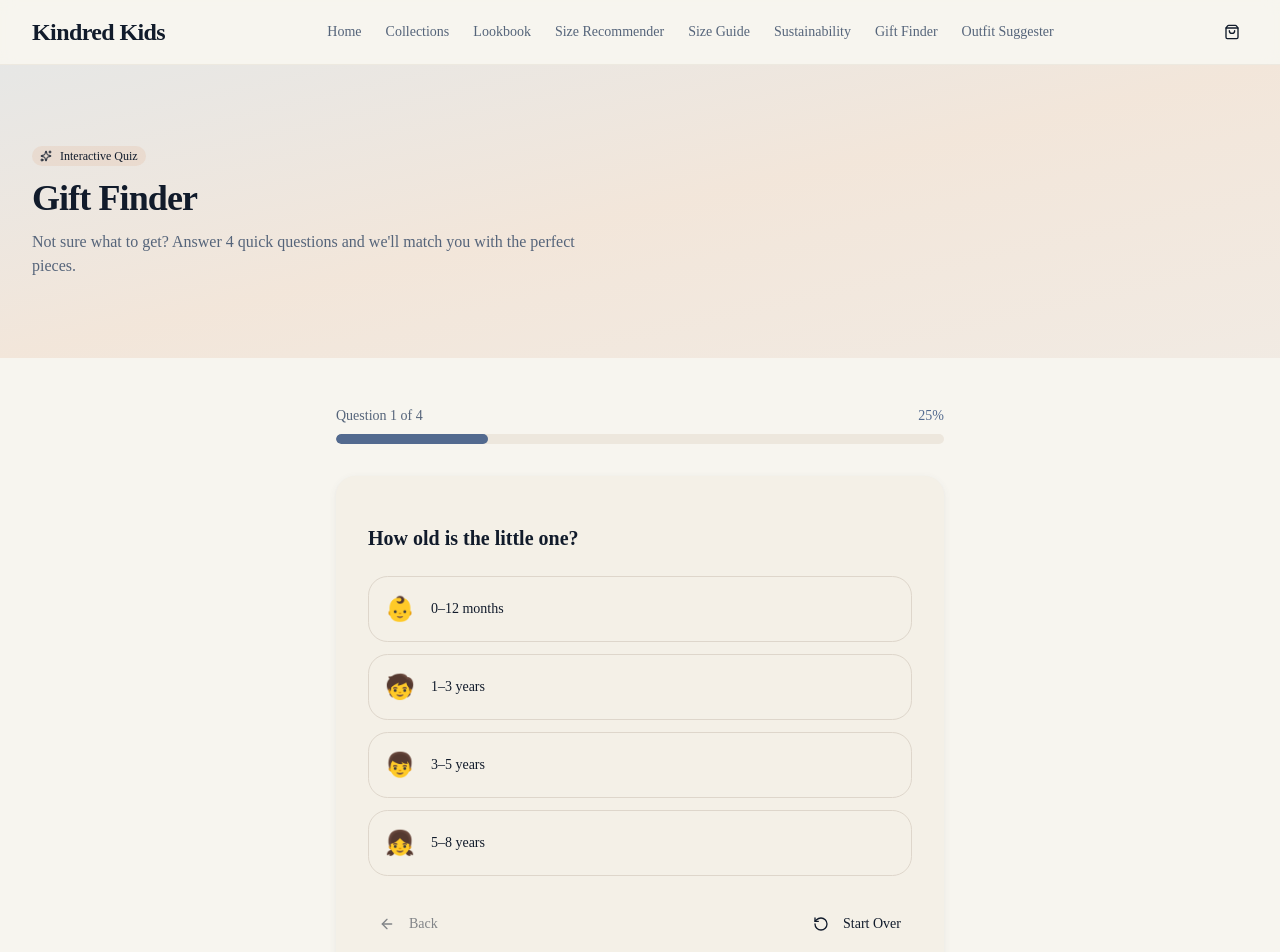
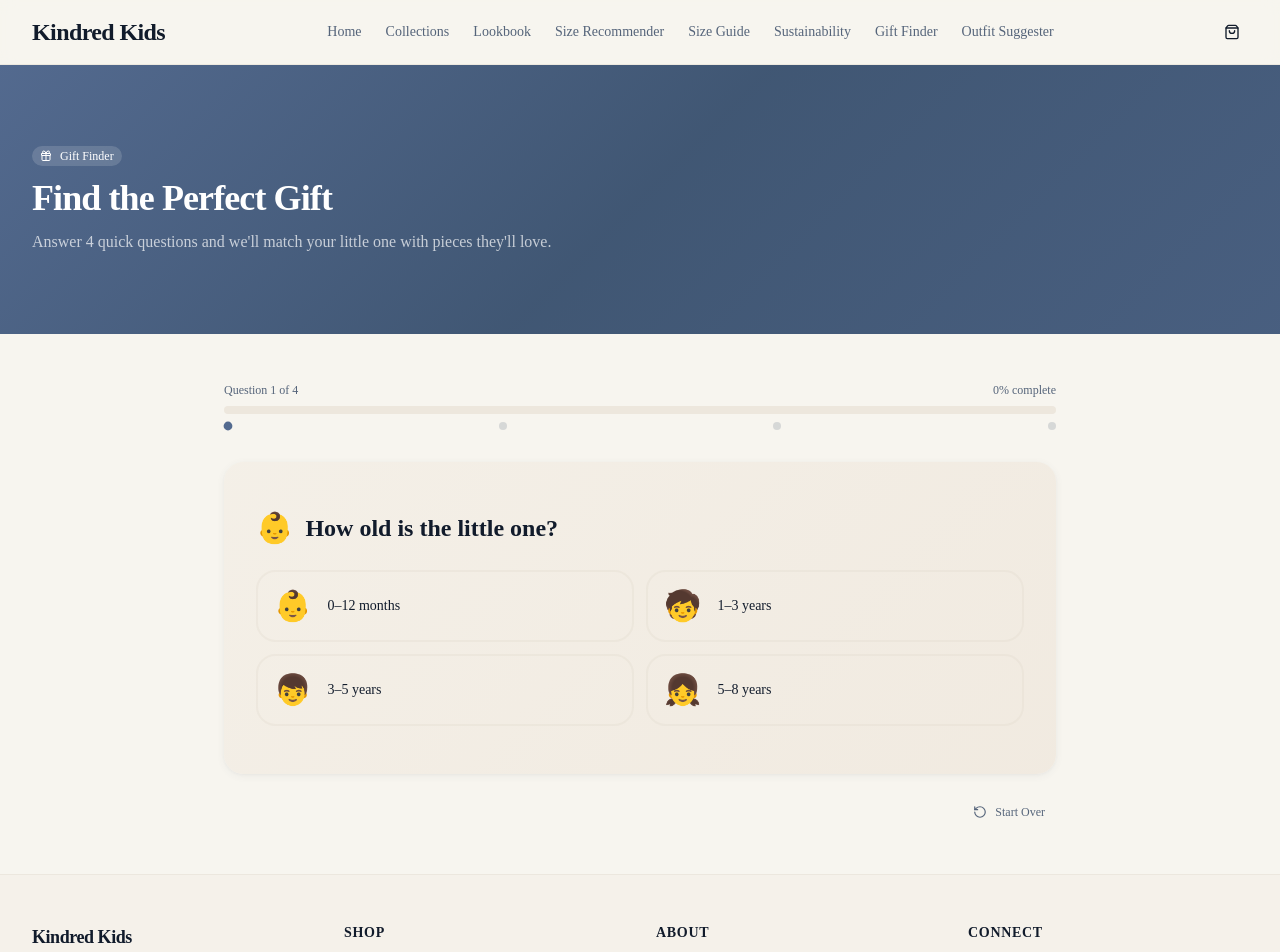
Before and after one commit to anas-khan-antimatter/mkt-kindred-kids, a Next.js app: page /gift-finder in a window 1280 px wide. Shown: the top 952 px of the page. Built offline with nearby package versions, Linux system fonts and the light colour scheme.

Commit message:
antimatter: checkpoint c-1790732968742-bn6mm

```diff
--- a/src/app/gift-finder/page.tsx
+++ b/src/app/gift-finder/page.tsx
@@ -1,7 +1,7 @@
 "use client";
 
-import { useState } from "react";
-import { Sparkles, ArrowRight, ArrowLeft, RotateCcw, ShoppingBag, Check } from "lucide-react";
+import { useState, useEffect } from "react";
+import { Sparkles, ArrowRight, ArrowLeft, RotateCcw, ShoppingBag, Check, Heart, Star, Gift } from "lucide-react";
 import { Button } from "@/components/ui/button";
 import { Card, CardContent } from "@/components/ui/card";
 import { Badge } from "@/components/ui/badge";
@@ -51,73 +51,93 @@ const questions = [
   },
 ];
 
+const categoryMeta: Record<string, { emoji: string }> = {
+  dresses: { emoji: "👗" },
+  rompers: { emoji: "🦺" },
+  tops: { emoji: "👕" },
+  bottoms: { emoji: "👖" },
+  layers: { emoji: "🧥" },
+};
+
+const personalityResultTitles: Record<string, string> = {
+  adventurous: "For the Little Explorer",
+  creative: "For the Mini Maker",
+  gentle: "For the Cozy Cuddler",
+  silly: "For the Joyful Jester",
+};
+
+/* ── Wishlist helpers ── */
+function getWishlist(): string[] {
+  try { return JSON.parse(localStorage.getItem("kindred-wishlist") || "[]"); }
+  catch { return []; }
+}
+function toggleWishlistId(id: string): string[] {
+  const current = getWishlist();
+  const idx = current.indexOf(id);
+  if (idx >= 0) current.splice(idx, 1);
+  else current.push(id);
+  localStorage.setItem("kindred-wishlist", JSON.stringify(current));
+  return [...current];
+}
+
 type Answers = Record<string, string>;
 
-function ResultCard({ product, addItem, delay }: { product: typeof products[0]; addItem: (item: any) => void; delay: number }) {
+function ResultCard({ product, delay }: { product: typeof products[0]; delay: number }) {
   const [added, setAdded] = useState(false);
+  const [inWishlist, setInWishlist] = useState(false);
+  const { addItem } = useCart();
+
+  useEffect(() => {
+    setInWishlist(getWishlist().includes(product.id));
+  }, [product.id]);
 
   const handleAdd = () => {
-    addItem({
-      id: product.id,
-      name: product.name,
-      price: product.price,
-      size: product.sizes[0],
-      color: product.colors[0].name,
-      image: product.image,
-      quantity: 1,
-    });
+    addItem({ id: product.id, name: product.name, price: product.price, size: product.sizes[0], color: product.colors[0].name, image: product.image, quantity: 1 });
     setAdded(true);
     setTimeout(() => setAdded(false), 1500);
   };
 
+  const toggleWish = () => {
+    const updated = toggleWishlistId(product.id);
+    setInWishlist(updated.includes(product.id));
+  };
+
   return (
     <div
-      className="animate-in fade-in slide-in-from-bottom-4 opacity-0 animation-delay-200 animation-fill-forwards"
+      className="animate-in fade-in slide-in-from-bottom-4 duration-400 fill-mode-backwards"
       style={{ animationDelay: `${delay}ms` }}
     >
-      <Card className="overflow-hidden border-0 bg-card-soft shadow-soft transition-all hover:shadow-md">
-        <div className="aspect-square w-full bg-gradient-to-br from-muted to-muted/50 flex items-center justify-center relative">
-          <span className="text-5xl opacity-60 select-none">
-            {product.category === "dresses"
-              ? "👗"
-              : product.category === "rompers"
-              ? "🦺"
-              : product.category === "tops"
-              ? "👕"
-              : product.category === "bottoms"
-              ? "👖"
-              : "🧥"}
+      <Card className="overflow-hidden border-0 bg-card-soft shadow-soft transition-all hover:shadow-bouncy hover:-translate-y-0.5 group">
+        <div className="aspect-square w-full bg-editorial flex items-center justify-center relative">
+          <span className="text-6xl opacity-40 select-none transition-transform duration-500 group-hover:scale-125">
+            {categoryMeta[product.category]?.emoji || "🧵"}
           </span>
+          {/* Wishlist heart */}
+          <button
+            onClick={(e) => { e.stopPropagation(); toggleWish(); }}
+            className="absolute top-2.5 left-2.5 h-7 w-7 flex items-center justify-center rounded-full bg-white/70 backdrop-blur-sm transition-all hover:scale-110 active:scale-90"
+            aria-label={inWishlist ? "Remove from wishlist" : "Add to wishlist"}
+          >
+            <Heart className={`h-3.5 w-3.5 ${inWishlist ? "fill-primary text-primary" : "text-muted-foreground"}`} />
+          </button>
+          <Badge className="absolute top-2.5 right-2.5 text-[10px] bg-white/80 text-foreground border-0 backdrop-blur-sm shadow-sm">
+            ${product.price}
+          </Badge>
         </div>
-        <CardContent className="p-4">
-          <h3 className="font-semibold text-sm">{product.name}</h3>
-          <p className="mt-1 text-lg font-bold text-primary">${product.price}</p>
-          <p className="text-xs text-muted-foreground mt-1 line-clamp-1">{product.material}</p>
-          <div className="mt-2 flex gap-1">
+        <CardContent className="p-3.5">
+          <h3 className="font-semibold text-sm group-hover:text-primary transition-colors">{product.name}</h3>
+          <p className="text-xs text-muted-foreground mt-0.5 line-clamp-1">{product.material}</p>
+          <div className="mt-1.5 flex gap-1">
             {product.colors.map((color) => (
-              <span
-                key={color.name}
-                className="inline-block h-3 w-3 rounded-full border border-border"
-                style={{ backgroundColor: color.hex }}
-              />
+              <span key={color.name} className="inline-block h-2.5 w-2.5 rounded-full border border-border/50" style={{ backgroundColor: color.hex }} />
             ))}
           </div>
           <Button
             size="sm"
-            className={`w-full mt-3 text-xs rounded-full transition-all ${added ? "bg-green-600 hover:bg-green-700" : ""}`}
+            className={`w-full mt-2.5 text-xs rounded-full transition-all ${added ? "bg-green-600 hover:bg-green-700" : ""}`}
             onClick={handleAdd}
           >
-            {added ? (
-              <>
-                <Check className="mr-1 h-3 w-3" />
-                Added!
-              </>
-            ) : (
-              <>
-                <ShoppingBag className="mr-1 h-3 w-3" />
-                Add to Bag
-              </>
-            )}
+            {added ? <><Check className="mr-1 h-3 w-3" /> Added!</> : <><ShoppingBag className="mr-1 h-3 w-3" /> Add to Bag</>}
           </Button>
         </CardContent>
       </Card>
@@ -130,6 +150,7 @@ export default function GiftFinderPage() {
   const [answers, setAnswers] = useState<Answers>({});
   const [result, setResult] = useState<{ title: string; picks: typeof products } | null>(null);
   const [showResult, setShowResult] = useState(false);
+  const [animKey, setAnimKey] = useState(0);
   const { addItem } = useCart();
 
   const handleAnswer = (value: string) => {
@@ -137,19 +158,25 @@ export default function GiftFinderPage() {
     setAnswers(updated);
 
     if (step < questions.length - 1) {
+      setAnimKey((k) => k + 1);
       setStep(step + 1);
     } else {
       generateResult(updated);
     }
   };
 
+  const handleBack = () => {
+    if (step > 0) {
+      setAnimKey((k) => k + 1);
+      setStep(step - 1);
+    }
+  };
+
   const generateResult = (answers: Answers) => {
-    // Score each product against the quiz answers for better matching
     type Scored = { product: typeof products[0]; score: number };
     const scored: Scored[] = products.map((p) => {
       let score = 0;
 
-      // Age matching
       if (answers.age === "infant") {
         if (p.sizes.includes("2T") || p.sizes.includes("3T")) score += 30;
         if (p.ageRange.includes("toddler")) score += 10;
@@ -164,200 +191,201 @@ export default function GiftFinderPage() {
         if (p.sizes.includes("6") || p.sizes.includes("7") || p.sizes.includes("8")) score += 10;
       }
 
-      // Personality matching
-      if (answers.personality === "adventurous" || answers.personality === "silly") {
-        if (p.name.toLowerCase().includes("ramble") || p.name.toLowerCase().includes("dungaree") || p.name.toLowerCase().includes("jogger")) score += 25;
-        if (p.category === "rompers" || p.category === "bottoms") score += 10;
+      if (answers.personality === "adventurous") {
+        if (p.category === "bottoms" || p.category === "rompers") score += 20;
       } else if (answers.personality === "creative") {
-        if (p.name.toLowerCase().includes("smock") || p.name.toLowerCase().includes("tee") || p.name.toLowerCase().includes("hoodie")) score += 25;
-        if (p.category === "dresses" || p.category === "tops" || p.category === "layers") score += 10;
+        if (p.colors.length > 1) score += 20;
+        if (p.name.toLowerCase().includes("bloom") || p.name.toLowerCase().includes("art")) score += 15;
       } else if (answers.personality === "gentle") {
-        if (p.name.toLowerCase().includes("cardigan") || p.name.toLowerCase().includes("pinafore") || p.name.toLowerCase().includes("smock")) score += 25;
-        if (p.category === "dresses" || p.category === "layers") score += 10;
+        if (p.material.toLowerCase().includes("cotton") || p.material.toLowerCase().includes("knit")) score += 20;
+        if (p.name.toLowerCase().includes("cloud") || p.name.toLowerCase().includes("bloom")) score += 15;
+      } else if (answers.personality === "silly") {
+        if (p.colors.some((c) => c.hex === "#f5d742" || c.hex === "#C23B22")) score += 15;
+        if (p.category === "tops" || p.category === "rompers") score += 15;
       }
 
-      // Occasion matching
-      if (answers.occasion === "party") {
-        if (p.colors.some((c) => c.name.toLowerCase().includes("pink") || c.name.toLowerCase().includes("yellow") || c.name.toLowerCase().includes("wildflower"))) score += 15;
-        if (p.category === "dresses") score += 10;
-      } else if (answers.occasion === "everyday") {
-        if (p.category === "bottoms" || p.category === "rompers") score += 15;
-        if (p.material.toLowerCase().includes("cotton") && p.material.toLowerCase().includes("linen")) score += 5;
+      if (answers.occasion === "everyday") {
+        if (p.price && p.price <= 40) score += 20;
+        if (p.category === "bottoms" || p.category === "tops") score += 10;
+      } else if (answers.occasion === "party") {
+        if (p.category === "dresses") score += 25;
+        if (p.name.toLowerCase().includes("dress") || p.name.toLowerCase().includes("bloom")) score += 15;
       } else if (answers.occasion === "photo") {
-        if (p.colors.some((c) => c.name.toLowerCase().includes("blush") || c.name.toLowerCase().includes("navy") || c.name.toLowerCase().includes("sage"))) score += 15;
-        score += 10; // all pieces are photo-ready
+        if (p.colors.length >= 2) score += 20;
+        if (p.details.length >= 3) score += 10;
       } else if (answers.occasion === "seasonal") {
-        if (p.name.toLowerCase().includes("cardigan") || p.name.toLowerCase().includes("hoodie") || p.name.toLowerCase().includes("pinafore")) score += 15;
+        if (p.season.length >= 2) score += 20;
       }
 
-      // Style matching
       if (answers.style === "boho") {
-        if (p.material.toLowerCase().includes("linen") || p.name.toLowerCase().includes("pinafore") || p.name.toLowerCase().includes("smock")) score += 15;
+        if (p.material.toLowerCase().includes("linen")) score += 25;
+        if (p.name.toLowerCase().includes("ramble") || p.name.toLowerCase().includes("bloom")) score += 15;
       } else if (answers.style === "nautical") {
-        if (p.name.toLowerCase().includes("ocean") || p.name.toLowerCase().includes("stripe") || p.name.toLowerCase().includes("navy")) score += 15;
-        if (p.category === "tops" || p.category === "bottoms") score += 5;
+        if (p.colors.some((c) => c.hex === "#1B2A4A" || c.hex === "#87CEEB")) score += 25;
       } else if (answers.style === "colorful") {
-        if (p.colors.length > 1) score += 10;
-        if (p.name.toLowerCase().includes("tie-dye") || p.name.toLowerCase().includes("rainbow") || p.name.toLowerCase().includes("comet")) score += 15;
+        if (p.colors.length >= 2) score += 20;
+        score += p.colors.length * 5;
       } else if (answers.style === "cozy") {
-        if (p.category === "layers" || p.name.toLowerCase().includes("jogger") || p.name.toLowerCase().includes("cardigan")) score += 15;
-        if (p.material.toLowerCase().includes("french terry") || p.material.toLowerCase().includes("fleece")) score += 5;
+        if (p.category === "layers" || p.category === "bottoms") score += 25;
+        if (p.name.toLowerCase().includes("cloud") || p.name.toLowerCase().includes("jogger")) score += 15;
       }
 
       return { product: p, score };
     });
 
-    // Sort by score descending, take top 4
     scored.sort((a, b) => b.score - a.score);
-    const recommended = scored.slice(0, 4).map((s) => s.product);
-
-    // If somehow all scored 0, fallback to diverse picks
-    if (scored[0].score === 0) {
-      scored.sort(() => Math.random() - 0.5);
-    }
-
-    let title = "Your Perfect Picks!  ✨";
-    if (answers.personality === "adventurous") title = "Adventure Awaits! 🌲";
-    else if (answers.personality === "creative") title = "Creative Cuties! 🎨";
-    else if (answers.personality === "gentle") title = "Cozy Comforts! 🧸";
-    else if (answers.personality === "silly") title = "Playtime Picks! 🤪";
-
-    setResult({ title, picks: recommended.slice(0, 4) });
-    setTimeout(() => setShowResult(true), 100);
+    const picks = scored.slice(0, 4).map((s) => s.product);
+    const personalityTitle = personalityResultTitles[answers.personality] || "Perfect Picks for You";
+    setResult({ title: personalityTitle, picks });
+    setShowResult(true);
   };
 
-  const reset = () => {
+  const resetQuiz = () => {
     setStep(0);
     setAnswers({});
     setResult(null);
     setShowResult(false);
+    setAnimKey((k) => k + 1);
   };
 
-  const progressPct = result
-    ? 100
-    : Math.round(((step + 1) / questions.length) * 100);
-
-  const currentQuestion = questions[step];
+  const progress = ((step) / questions.length) * 100;
 
   return (
     <div>
       {/* Hero */}
-      <section className="bg-gradient-to-br from-primary/10 via-accent/20 to-secondary/10 px-4 py-14 sm:px-6 sm:py-20 lg:px-8">
+      <section className="bg-denim-wash px-4 py-14 sm:px-6 sm:py-20 lg:px-8">
         <div className="mx-auto max-w-7xl">
-          <Badge className="mb-3 bg-accent/20 text-accent-foreground border-0">
-            <Sparkles className="mr-1 h-3 w-3" />
-            Interactive Quiz
+          <Badge className="mb-3 bg-white/15 text-white border-0 backdrop-blur-sm">
+            <Gift className="mr-1 h-3 w-3" />
+            Gift Finder
           </Badge>
-          <h1 className="text-3xl font-bold tracking-tight sm:text-4xl">Gift Finder</h1>
-          <p className="mt-3 text-muted-foreground max-w-xl">
-            Not sure what to get? Answer 4 quick questions and we&apos;ll match you with the perfect pieces.
+          <h1 className="text-3xl font-bold tracking-tight text-white sm:text-4xl">Find the Perfect Gift</h1>
+          <p className="mt-3 text-white/70 max-w-xl">
+            Answer 4 quick questions and we&apos;ll match your little one with pieces they&apos;ll love.
           </p>
         </div>
       </section>
 
-      {!result ? (
-        <section className="mx-auto max-w-2xl px-4 py-12 sm:px-6 lg:px-8">
-          {/* Progress */}
+      <section className="mx-auto max-w-4xl px-4 py-12 sm:px-6 lg:px-8">
+        {!showResult ? (
+          <>
+            {/* ── Progress bar ── */}
             <div className="mb-8">
               <div className="flex items-center justify-between mb-2">
-              <span className="text-sm text-muted-foreground">
+                <span className="text-xs font-medium text-muted-foreground">
                   Question {step + 1} of {questions.length}
                 </span>
-              <span className="text-sm font-medium text-primary">{progressPct}%</span>
+                <span className="text-xs text-muted-foreground">{Math.round(progress)}% complete</span>
               </div>
-            <div className="h-2.5 w-full rounded-full bg-muted overflow-hidden">
+              <div className="h-2 rounded-full bg-muted overflow-hidden">
                 <div
                   className="h-full rounded-full bg-primary transition-all duration-500 ease-out"
-                style={{ width: `${progressPct}%` }}
+                  style={{ width: `${progress}%` }}
                 />
+              </div>
+              {/* Step dots */}
+              <div className="flex justify-between mt-2">
+                {questions.map((_, i) => (
+                  <div
+                    key={i}
+                    className={`h-2 w-2 rounded-full transition-all duration-300 ${
+                      i <= step ? "bg-primary scale-110" : "bg-muted-foreground/20"
+                    }`}
+                  />
+                ))}
               </div>
             </div>
 
-          <Card className="border-0 shadow-soft overflow-hidden">
+            {/* ── Question card ── */}
+            <Card className="border-0 bg-card-soft shadow-soft mb-6">
               <CardContent className="p-6 sm:p-8">
-              <div className="animate-in fade-in slide-in-from-right-4 duration-300">
-                <h2 className="text-xl font-semibold mb-6">{currentQuestion.question}</h2>
+                <div key={animKey} className="animate-in fade-in slide-in-from-right-4 duration-300 fill-mode-backwards">
+                  <div className="flex items-center gap-3 mb-6">
+                    <span className="text-3xl">{["👶", "🎨", "🎉", "🌈"][step]}</span>
+                    <h2 className="text-xl font-bold sm:text-2xl">{questions[step].question}</h2>
+                  </div>
+                  <div className="grid gap-3 sm:grid-cols-2">
+                    {questions[step].options.map((option) => (
+                      <button
+                        key={option.value}
+                        onClick={() => handleAnswer(option.value)}
+                        className="group flex items-center gap-4 rounded-xl border-2 border-border/30 p-4 text-left transition-all hover:border-primary/50 hover:bg-primary/5 hover:shadow-soft active:scale-[0.98] cursor-pointer"
+                      >
+                        <span className="text-3xl transition-transform group-hover:scale-110">{option.emoji}</span>
+                        <span className="font-medium text-sm">{option.label}</span>
+                        <ArrowRight className="ml-auto h-4 w-4 text-muted-foreground opacity-0 group-hover:opacity-100 transition-all" />
+                      </button>
+                    ))}
+                  </div>
+                </div>
+              </CardContent>
+            </Card>
 
-                <div className="space-y-3">
-                  {currentQuestion.options.map((opt) => {
-                    const selected = answers[currentQuestion.id] === opt.value;
+            {/* ── Back / Restart controls ── */}
+            <div className="flex items-center justify-between">
+              {step > 0 ? (
+                <Button variant="ghost" size="sm" onClick={handleBack} className="text-xs rounded-full">
+                  <ArrowLeft className="mr-1 h-3 w-3" />
+                  Back
+                </Button>
+              ) : (
+                <div />
+              )}
+              <Button variant="ghost" size="sm" onClick={resetQuiz} className="text-xs text-muted-foreground rounded-full">
+                <RotateCcw className="mr-1 h-3 w-3" />
+                Start Over
+              </Button>
+            </div>
+          </>
+        ) : (
+          /* ── RESULTS ── */
+          <div>
+            {/* Result hero */}
+            <div className="mb-8 text-center animate-in fade-in slide-in-from-bottom-4 duration-400">
+              <span className="text-5xl block mb-3">🎉</span>
+              <Badge className="badge-pill mb-2 bg-primary/10 text-primary border-0">
+                <Sparkles className="mr-1 h-3 w-3" />
+                Your Results
+              </Badge>
+              <h2 className="text-2xl font-bold sm:text-3xl">{result?.title || "Our Picks for You"}</h2>
+              <p className="mt-2 text-muted-foreground text-sm max-w-sm mx-auto">
+                Based on your answers, here are the pieces we think they&apos;ll love most.
+              </p>
+            </div>
+
+            {/* Answers recap */}
+            <div className="mb-8 flex flex-wrap justify-center gap-2 animate-in fade-in slide-in-from-bottom-4 duration-400 fill-mode-backwards" style={{ animationDelay: "100ms" }}>
+              {Object.entries(answers).map(([key, val]) => {
+                const q = questions.find((q) => q.id === key);
+                const opt = q?.options.find((o) => o.value === val);
                 return (
-                      <button
-                        key={opt.value}
-                        onClick={() => handleAnswer(opt.value)}
-                        className={`flex w-full items-center gap-4 rounded-xl border p-4 cursor-pointer transition-all text-left hover:scale-[1.01] active:scale-[0.99] ${
-                          selected
-                            ? "border-primary bg-primary/5 shadow-sm"
-                            : "border-border hover:border-muted-foreground/40 hover:bg-accent/30"
-                        }`}
-                      >
-                        <span className="text-2xl shrink-0">{opt.emoji}</span>
-                        <span className="font-medium">{opt.label}</span>
-                        {selected && (
-                          <span className="ml-auto flex h-6 w-6 items-center justify-center rounded-full bg-primary text-primary-foreground text-xs animate-in zoom-in duration-200">
-                            <Check className="h-3.5 w-3.5" />
+                  <span key={key} className="inline-flex items-center gap-1 rounded-full bg-card-soft border border-border/30 px-3 py-1 text-xs">
+                    <span>{opt?.emoji}</span>
+                    <span className="capitalize">{opt?.label || val}</span>
                   </span>
-                        )}
-                      </button>
                 );
               })}
             </div>
+
+            {/* Product grid */}
+            {result && (
+              <div className="grid gap-5 sm:grid-cols-2 lg:grid-cols-4">
+                {result.picks.map((product, idx) => (
+                  <ResultCard key={product.id} product={product} delay={150 + idx * 100} />
+                ))}
               </div>
+            )}
 
-              <div className="mt-8 flex items-center justify-between">
-                <Button
-                  variant="ghost"
-                  onClick={() => step > 0 && setStep(step - 1)}
-                  disabled={step === 0}
-                >
-                  <ArrowLeft className="mr-2 h-4 w-4" />
-                  Back
-                </Button>
-                <Button variant="ghost" onClick={reset}>
-                  <RotateCcw className="mr-2 h-4 w-4" />
-                  Start Over
+            {/* Retake */}
+            <div className="mt-10 text-center">
+              <Button variant="outline" size="sm" onClick={resetQuiz} className="rounded-full text-xs">
+                <RotateCcw className="mr-1 h-3 w-3" />
+                Retake Quiz
               </Button>
             </div>
-            </CardContent>
-          </Card>
-        </section>
-      ) : (
-        <section className="mx-auto max-w-5xl px-4 py-12 sm:px-6 lg:px-8">
-          <div className="mb-10 text-center">
-            {showResult && (
-              <div className="animate-in zoom-in duration-300">
-                <Badge className="mb-3 bg-primary/10 text-primary border-0 text-sm px-5 py-1">
-                  Quiz Complete! 🎉
-                </Badge>
-              </div>
-            )}
-            <h2 className="text-3xl font-bold tracking-tight animate-in fade-in duration-500">{result.title}</h2>
-            <p className="mt-2 text-muted-foreground animate-in fade-in duration-500">
-              Based on your answers, here are the perfect picks for your little one.
-            </p>
-          </div>
-
-          <div className="grid gap-6 sm:grid-cols-2 lg:grid-cols-4">
-            {result.picks.map((product, idx) => (
-              <ResultCard key={product.id} product={product} addItem={addItem} delay={idx * 120} />
-            ))}
-          </div>
-
-          {showResult && (
-            <div className="mt-10 text-center space-x-3 animate-in fade-in slide-in-from-bottom-4 duration-500 delay-500">
-              <Button onClick={reset} variant="outline" className="rounded-full">
-                <RotateCcw className="mr-2 h-4 w-4" />
-                Try Again
-              </Button>
-              <Button asChild className="rounded-full">
-                <a href="/collections">
-                  View All <ArrowRight className="ml-2 h-4 w-4" />
-                </a>
-              </Button>
           </div>
         )}
       </section>
-      )}
     </div>
   );
 }
```
Lines whose indentation alone changed are shown as unchanged.
